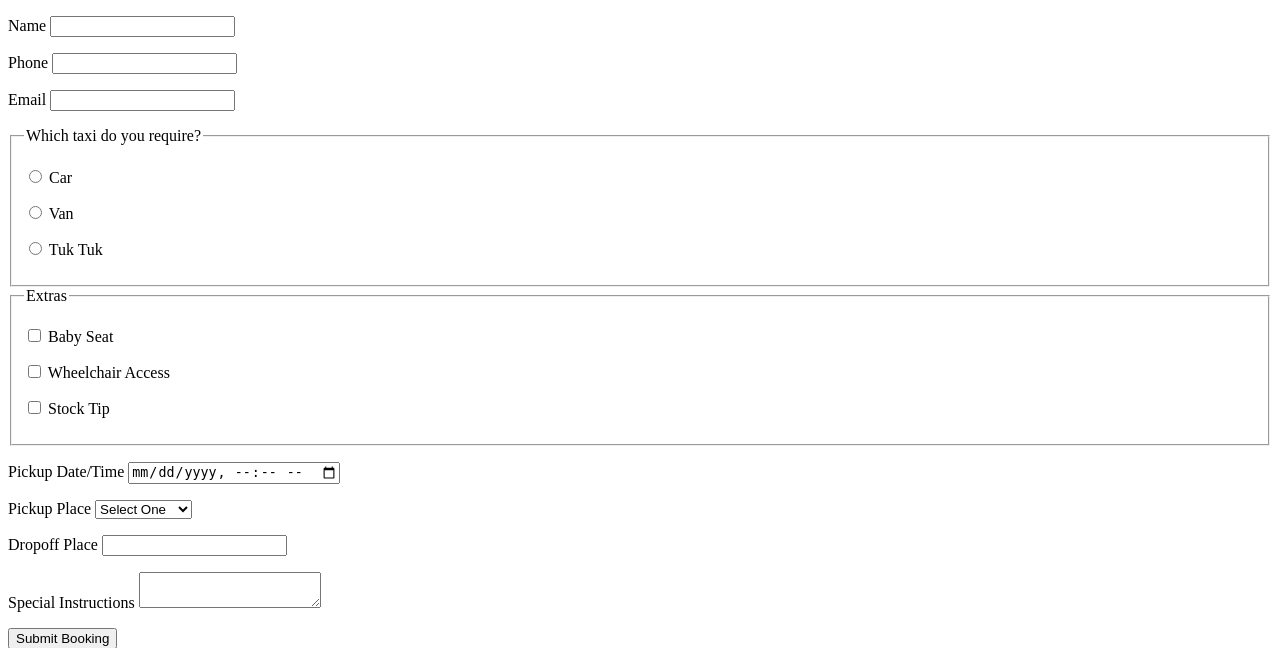
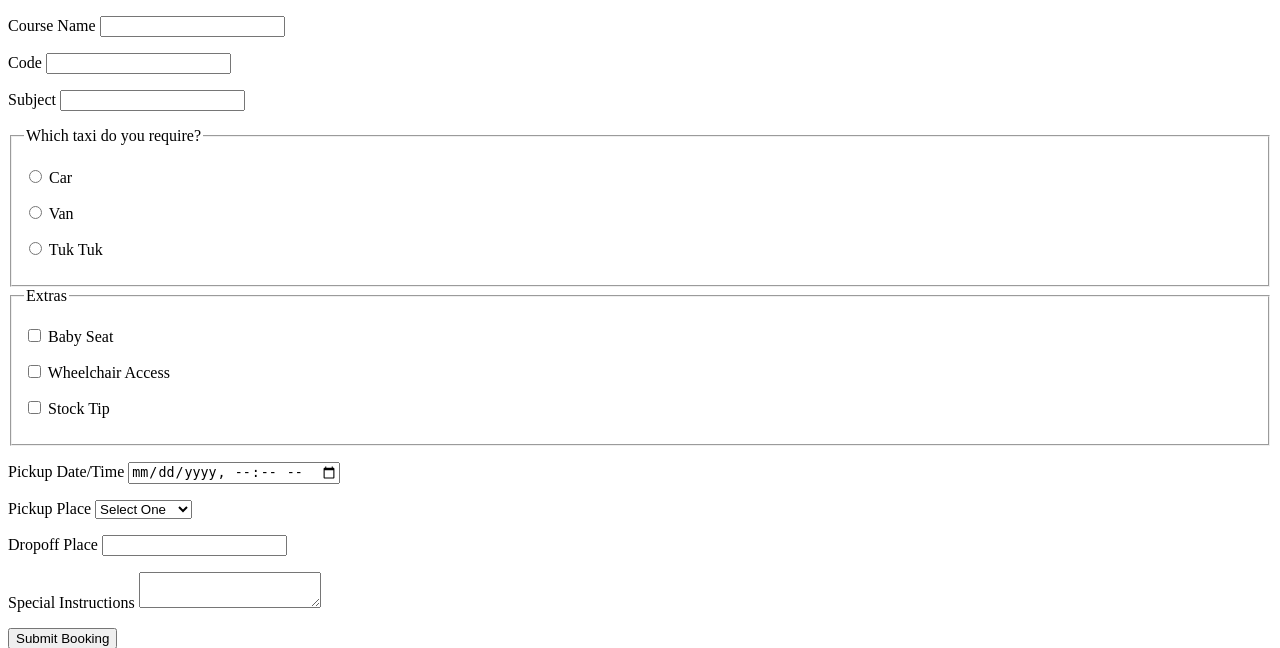
Before and after one commit to aidenchia/eventScheduler, a Flask app: page /course-details in a window 1280 px wide. Shown: the top 648 px of the page. Run offline with Flask 2, Linux system fonts and the light colour scheme.

Commit message:
making small changes to fields in course details

```diff
--- a/templates/courseDetails.html
+++ b/templates/courseDetails.html
@@ -4,20 +4,20 @@
 <form method="get" enctype="application/x-www-form-urlencoded" action="/html/codes/html_form_handler.cfm">
 
 <p>
-<label>Name
-<input type="text" name="customer_name" required>
+<label>Course Name
+<input type="text" name="course_name" required>
 </label>
 </p>
 
 <p>
-<label>Phone
-<input type="tel" name="phone_number">
+<label>Code
+<input type="text" name="code" required>
 </label>
 </p>
 
 <p>
-<label>Email
-<input type="email" name="email_address">
+<label>Subject
+<input type="text" name="subject" required>
 </label>
 </p>
 
```
Also changed, not shown: 1 other file.
